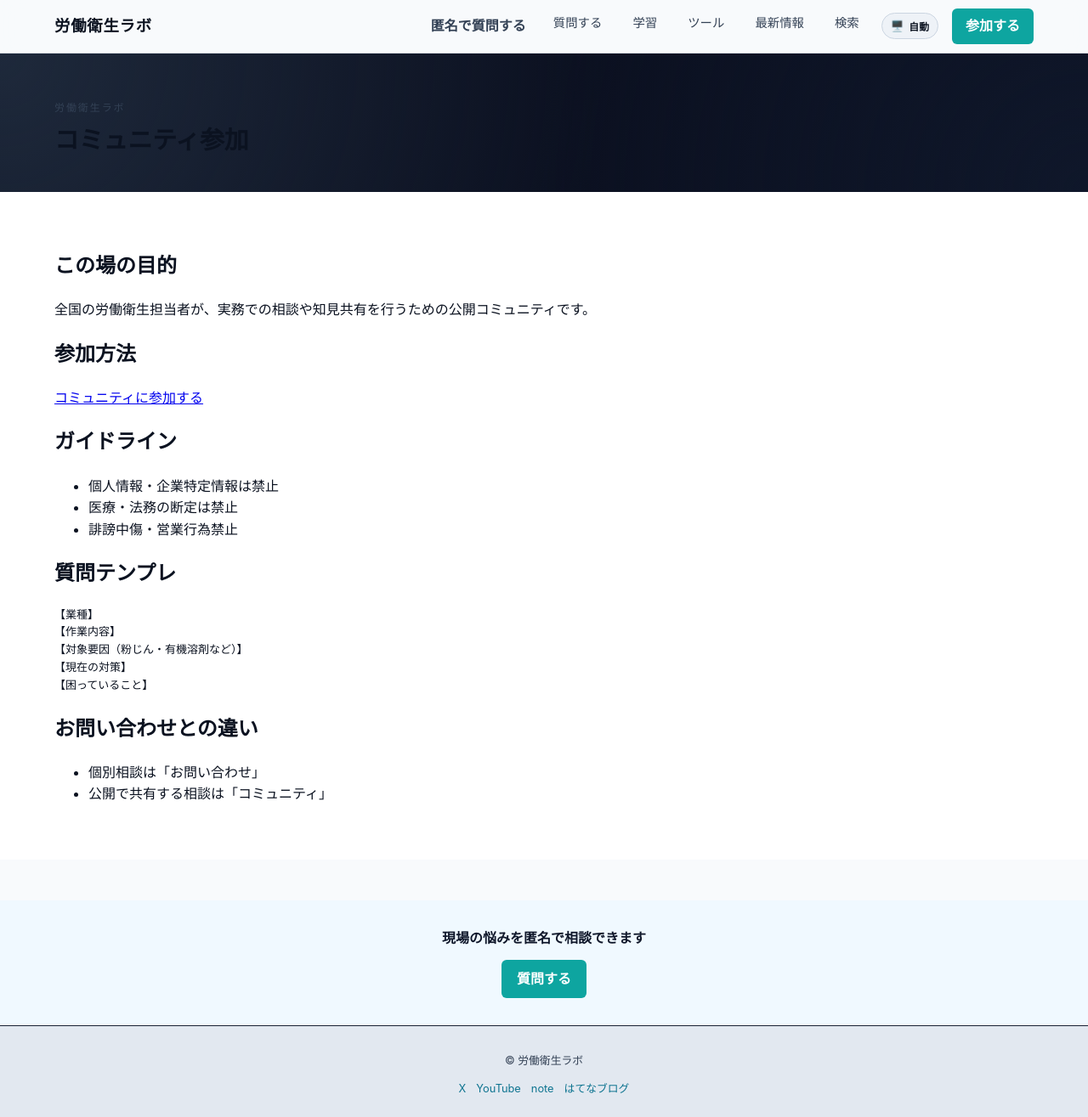
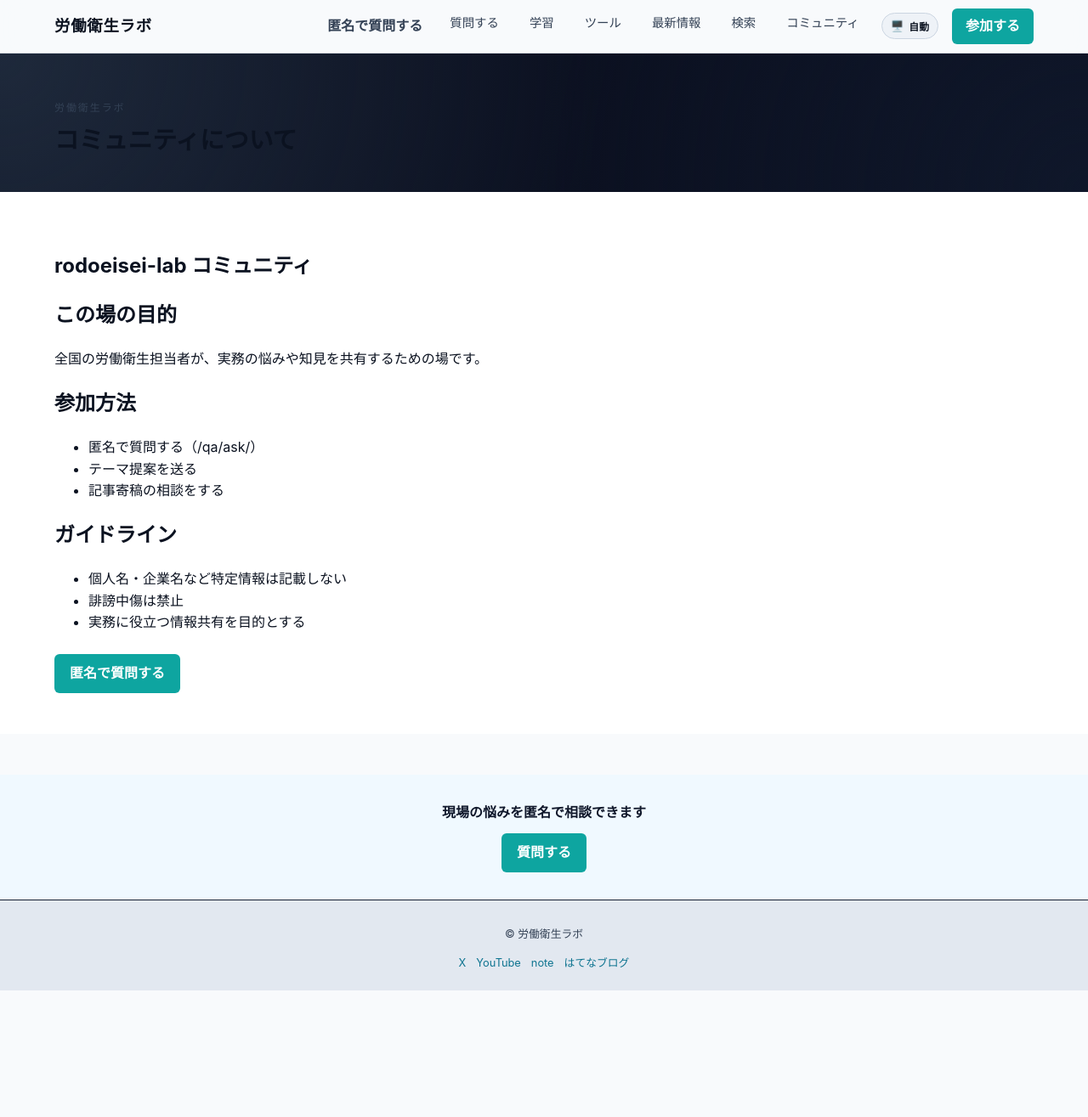
Before and after one commit to rodoeisei-lab/rodoeisei-lab, a Jekyll site: the page built from community/index.md, in a window 1280 px wide and 1315 px high. Shown: the whole window at 85% size. Built offline with Jekyll 4.4.1, drawn with Linux system fonts in a browser that asks for light colours.

Commit message:
Add community participation pathway across site

````diff
--- a/_data/navigation.yml
+++ b/_data/navigation.yml
@@ -9,3 +9,6 @@
   url: /updates/
 - title: 検索
   url: /search/
+
+- title: コミュニティ
+  url: /community/
--- a/_layouts/home.html
+++ b/_layouts/home.html
@@ -24,6 +24,9 @@ layout: base
           <a href="{{ '/inspection/' | relative_url }}" class="cta-tertiary">労基署対策</a>
           <a href="{{ '/products/' | relative_url }}" class="cta-tertiary">道具棚（保護具・測定器材）</a>
         </div>
+        <a href="{{ '/community/' | relative_url }}" class="btn-community">
+          コミュニティに参加する
+        </a>
         <form class="hero-search" action="{{ '/search/' | relative_url }}" method="get">
           <label class="sr-only" for="heroSearch">検索</label>
           <input id="heroSearch" type="search" name="q" placeholder="例：個人ばく露測定、管理濃度、フィットテスト…">
--- a/assets/css/main.css
+++ b/assets/css/main.css
@@ -803,6 +803,21 @@ body.nav-open { overflow: hidden; }
   opacity: 0.92;
 }
 
+.btn-community {
+  display: inline-block;
+  margin-top: 16px;
+  padding: 10px 18px;
+  background-color: #0ea5a0;
+  color: #fff;
+  border-radius: 6px;
+  text-decoration: none;
+  font-weight: 600;
+}
+
+.community-cta {
+  margin-top: 24px;
+}
+
 
 .card {
   background: var(--panel);
--- a/community/index.md
+++ b/community/index.md
@@ -1,39 +1,24 @@
 ---
 layout: page
-title: コミュニティ参加
-description: 労働衛生の担当者・衛生管理者向けに、粉じん・有機溶剤・監督署対応の実務知見を匿名で相談・共有できる参加ページ。
+title: コミュニティについて
 permalink: /community/
 ---
 
+# rodoeisei-lab コミュニティ
+
 ## この場の目的
-
-全国の労働衛生担当者が、実務での相談や知見共有を行うための公開コミュニティです。
+全国の労働衛生担当者が、実務の悩みや知見を共有するための場です。
 
 ## 参加方法
-
-{% if site.community_url %}
-[コミュニティに参加する]({{ site.community_url }}){: .nav-join-button target="_blank" rel="noopener" }
-{% else %}
-コミュニティは現在準備中です。
-{% endif %}
+- 匿名で質問する（/qa/ask/）
+- テーマ提案を送る
+- 記事寄稿の相談をする
 
 ## ガイドライン
+- 個人名・企業名など特定情報は記載しない
+- 誹謗中傷は禁止
+- 実務に役立つ情報共有を目的とする
 
-- 個人情報・企業特定情報は禁止
-- 医療・法務の断定は禁止
-- 誹謗中傷・営業行為禁止
-
-## 質問テンプレ
-
-```text
-【業種】
-【作業内容】
-【対象要因（粉じん・有機溶剤など）】
-【現在の対策】
-【困っていること】
-```
-
-## お問い合わせとの違い
-
-- 個別相談は「お問い合わせ」
-- 公開で共有する相談は「コミュニティ」
+<div class="community-cta">
+  <a href="/qa/ask/" class="btn-primary">匿名で質問する</a>
+</div>
````
